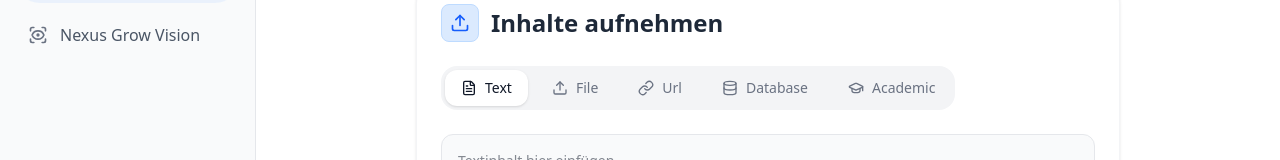
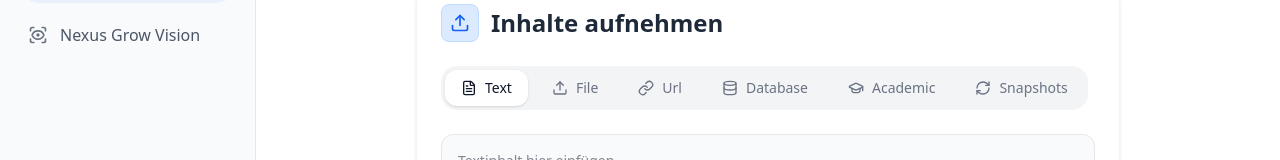
Before and after one commit to Encephos/RAG-backend, a Next.js app in the folder src/frontend/: page / in a window 1280 px wide. Both pictures are taken after a click on the button "Inhalte aufnehmen". Shown: the part 185-345 px from the top of the page. Built offline with nearby package versions, Linux system fonts and the light colour scheme; no server answers.

Commit message:
feat: Add snapshot ingestion type with dedicated UI tab and backend processing.

```diff
--- a/src/frontend/components/IngestForm.tsx
+++ b/src/frontend/components/IngestForm.tsx
@@ -6,7 +6,7 @@ import { clsx } from 'clsx';
 
 type IngestItem = {
     id: string;
-    type: 'text' | 'file' | 'url' | 'database' | 'academic';
+    type: 'text' | 'file' | 'url' | 'database' | 'academic' | 'snapshot';
     content: string | File;
     status: 'pending' | 'processing' | 'completed' | 'error';
     message?: string;
@@ -17,7 +17,7 @@ type IngestItem = {
 };
 
 export default function IngestForm() {
-    const [activeTab, setActiveTab] = useState<'text' | 'file' | 'url' | 'database' | 'academic'>('text');
+    const [activeTab, setActiveTab] = useState<'text' | 'file' | 'url' | 'database' | 'academic' | 'snapshot'>('text');
     const [queue, setQueue] = useState<IngestItem[]>([]);
     const [processing, setProcessing] = useState(false);
 
@@ -105,6 +105,17 @@ export default function IngestForm() {
                 metadata: { category: academicCategory, limit: 3 }
             });
             setAcademicQuery('');
+        } else if (activeTab === 'snapshot' && files) {
+            Array.from(files).forEach(file => {
+                newItems.push({
+                    id: crypto.randomUUID(),
+                    type: 'snapshot',
+                    content: file,
+                    status: 'pending',
+                    collections, // ignored by backend for snapshots
+                    message: 'Ready for upload'
+                });
+            });
         }
 
         setQueue(prev => [...prev, ...newItems]);
@@ -186,6 +197,13 @@ export default function IngestForm() {
                 collections: item.collections
             });
             headers['Content-Type'] = 'application/json';
+        } else if (item.type === 'snapshot') {
+            endpoint = '/ingest/snapshot';
+            const formData = new FormData();
+            formData.append('file', item.content as File);
+            body = formData;
+            // Content-Type header not set manually for FormData
+            delete headers['Content-Type'];
         }
 
         const response = await fetch(`${BASE_URL}${endpoint}`, {
@@ -264,6 +282,18 @@ export default function IngestForm() {
                             <span className="capitalize">{tab}</span>
                         </button>
                     ))}
+                    <button
+                        onClick={() => setActiveTab('snapshot')}
+                        className={clsx(
+                            'px-4 py-2 rounded-xl text-sm font-medium transition-all flex items-center gap-2',
+                            activeTab === 'snapshot'
+                                ? 'bg-white text-gray-900 shadow-sm'
+                                : 'text-gray-500 hover:text-gray-700'
+                        )}
+                    >
+                        <RefreshCw className="w-4 h-4" />
+                        Snapshots
+                    </button>
                 </div>
 
                 {/* Tab Content */}
@@ -405,6 +435,24 @@ export default function IngestForm() {
                         </div>
                     )}
 
+                    {activeTab === 'snapshot' && (
+                        <div className="border-2 border-dashed border-red-200 hover:border-red-400 rounded-2xl p-8 text-center transition-all bg-red-50/50 hover:bg-red-50/10 cursor-pointer">
+                            <input
+                                type="file"
+                                onChange={(e) => addToQueue(e.target.files)}
+                                className="hidden"
+                                id="snapshot-upload"
+                                multiple
+                                accept=".snapshot"
+                            />
+                            <label htmlFor="snapshot-upload" className="cursor-pointer flex flex-col items-center gap-2">
+                                <Database className="w-8 h-8 text-red-400" />
+                                <span className="text-sm font-medium text-gray-700">Snapshots auswählen</span>
+                                <span className="text-xs text-gray-400">Dateinamen müssen 'botanical', 'studies' etc. enthalten</span>
+                            </label>
+                        </div>
+                    )}
+
                     {/* Collection & Add Button */}
                     <div className="flex flex-col gap-4">
                         <div className="grid grid-cols-2 gap-2">
@@ -427,7 +475,7 @@ export default function IngestForm() {
                             ))}
                         </div>
 
-                        {(activeTab !== 'file') && (
+                        {(activeTab !== 'file' && activeTab !== 'snapshot') && (
                             <button
                                 onClick={() => addToQueue()}
                                 disabled={!((activeTab === 'text' && textInput) || (activeTab === 'url' && urlInput) || activeTab === 'database' || (activeTab === 'academic' && academicQuery))}
```
